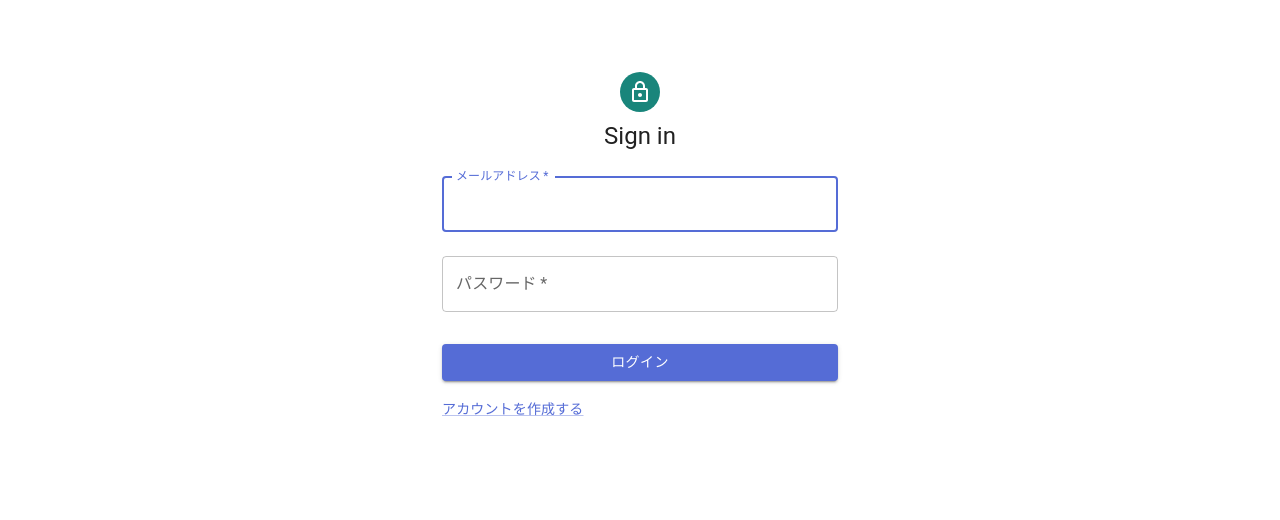
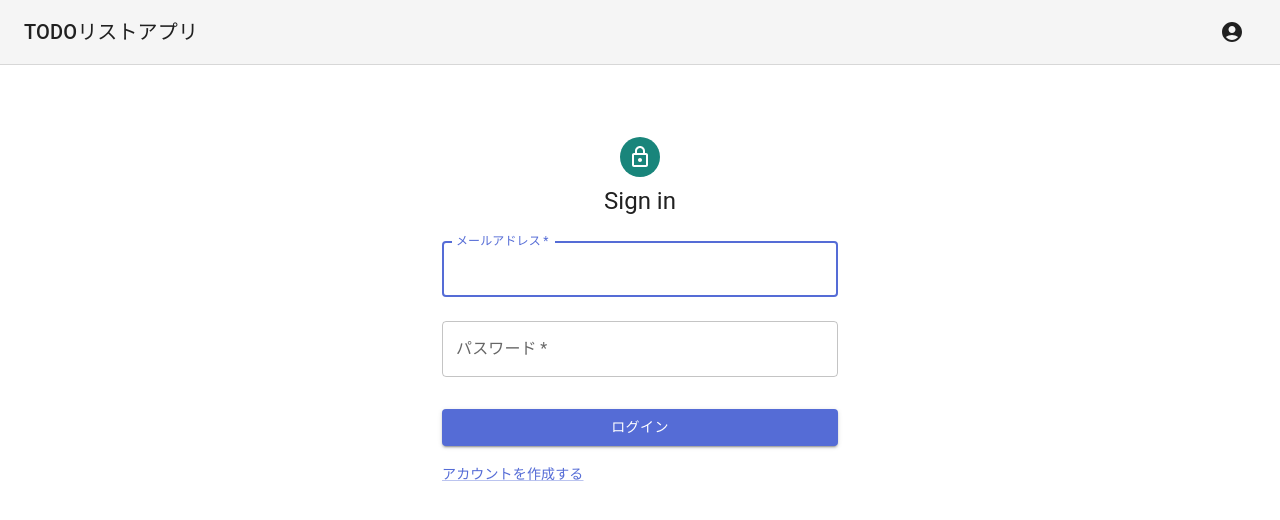
Before and after one commit to abekzk/todolist-nextjs-frontend, a Next.js app: page /signin in a window 1280 px wide. Shown: the top 520 px of the page. Built offline with nearby package versions, Linux system fonts and the light colour scheme; no server answers.

Commit message:
feat: ヘッダ追加

```diff
--- a/src/components/Layout.tsx
+++ b/src/components/Layout.tsx
@@ -1,22 +1,90 @@
+import AccountCircle from '@mui/icons-material/AccountCircle';
+import {
+  AppBar,
+  Toolbar,
+  Typography,
+  IconButton,
+  Menu,
+  MenuItem,
+} from '@mui/material';
 import Head from 'next/head';
-import { ReactNode } from 'react';
+import { ReactNode, useState } from 'react';
 
 type Props = {
   children: ReactNode;
   title: string;
 };
 
-const Layout = ({ children, title }: Props) => (
+const Layout = ({ children, title }: Props) => {
+  const [anchorEl, setAnchorEl] = useState<null | HTMLElement>(null);
+
+  const handleMenu = (event: React.MouseEvent<HTMLElement>) => {
+    setAnchorEl(event.currentTarget);
+  };
+
+  const handleClose = () => {
+    setAnchorEl(null);
+  };
+
+  return (
     <div>
       <Head>
         <title>{title}</title>
         <meta charSet="utf-8" />
         <meta name="viewport" content="initial-scale=1.0, width=device-width" />
       </Head>
-    <header></header>
+      <header>
+        <AppBar
+          position="static"
+          color="default"
+          elevation={0}
+          sx={{ borderBottom: (theme) => `1px solid ${theme.palette.divider}` }}
+        >
+          <Toolbar sx={{ flexWrap: 'wrap' }}>
+            <Typography
+              variant="h6"
+              color="inherit"
+              noWrap
+              sx={{ flexGrow: 1 }}
+            >
+              TODOリストアプリ
+            </Typography>
+
+            <IconButton
+              size="large"
+              aria-label="account of current user"
+              aria-controls="menu-appbar"
+              aria-haspopup="true"
+              onClick={handleMenu}
+              color="inherit"
+            >
+              <AccountCircle />
+            </IconButton>
+            <Menu
+              id="menu-appbar"
+              anchorEl={anchorEl}
+              anchorOrigin={{
+                vertical: 'top',
+                horizontal: 'right',
+              }}
+              keepMounted
+              transformOrigin={{
+                vertical: 'top',
+                horizontal: 'right',
+              }}
+              open={Boolean(anchorEl)}
+              onClose={handleClose}
+            >
+              <MenuItem onClick={handleClose}>設定</MenuItem>
+              <MenuItem onClick={handleClose}>ログアウト</MenuItem>
+            </Menu>
+          </Toolbar>
+        </AppBar>
+      </header>
       {children}
       <footer></footer>
     </div>
   );
+};
 
 export default Layout;
```
Lines whose indentation alone changed are shown as unchanged.
